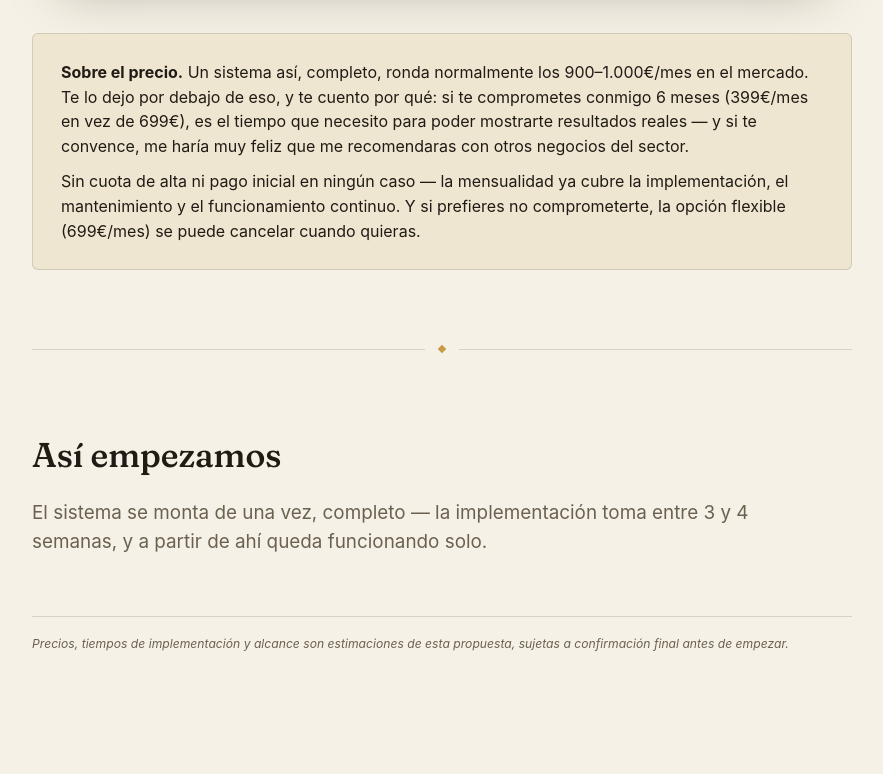
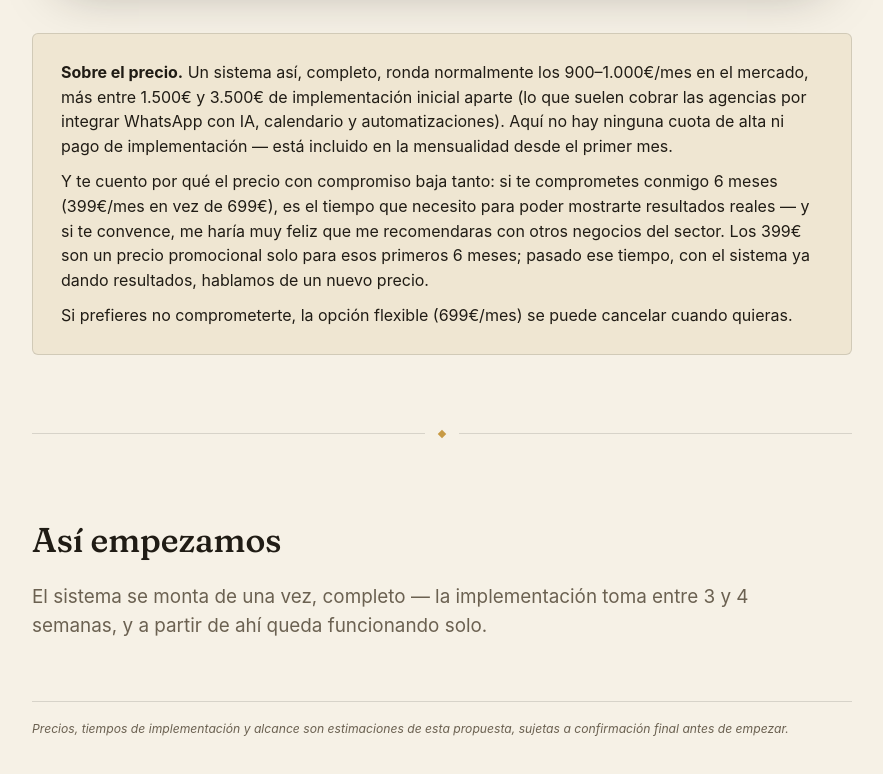
Before and after one commit to hepydn/trends-propuesta, a plain HTML site: page index.html in a window 1280 px wide. Shown: the part 2519-3293 px from the top of the page, without its empty margins (198-1081 px from the left). Drawn offline with Linux system fonts and the light colour scheme.

Commit message:
Añade precio de implementación de mercado (1.500-3.500€, verificado) y aclara que los 399€ son promocionales solo por 6 meses

```diff
--- a/index.html
+++ b/index.html
@@ -556,7 +556,7 @@
           </div>
           <div class="price-variant annual-variant">
             <div class="price">399 €<small>al mes</small></div>
-            <div class="setup-note">Mínimo 6 meses — el tiempo que necesito para mostrar resultados reales · gasto en Ads no incluido</div>
+            <div class="setup-note">Precio promocional durante 6 meses — después, nuevo precio a conversar · gasto en Ads no incluido</div>
           </div>
         </div>
         <div class="package-timeline">Implementación · 3–4 semanas</div>
@@ -567,8 +567,9 @@
 
   <section class="payment reveal">
     <div class="payment-note">
-      <p><strong>Sobre el precio.</strong> Un sistema así, completo, ronda normalmente los 900–1.000€/mes en el mercado. Te lo dejo por debajo de eso, y te cuento por qué: si te comprometes conmigo 6 meses (399€/mes en vez de 699€), es el tiempo que necesito para poder mostrarte resultados reales — y si te convence, me haría muy feliz que me recomendaras con otros negocios del sector.</p>
-      <p>Sin cuota de alta ni pago inicial en ningún caso — la mensualidad ya cubre la implementación, el mantenimiento y el funcionamiento continuo. Y si prefieres no comprometerte, la opción flexible (699€/mes) se puede cancelar cuando quieras.</p>
+      <p><strong>Sobre el precio.</strong> Un sistema así, completo, ronda normalmente los 900–1.000€/mes en el mercado, más entre 1.500€ y 3.500€ de implementación inicial aparte (lo que suelen cobrar las agencias por integrar WhatsApp con IA, calendario y automatizaciones). Aquí no hay ninguna cuota de alta ni pago de implementación — está incluido en la mensualidad desde el primer mes.</p>
+      <p>Y te cuento por qué el precio con compromiso baja tanto: si te comprometes conmigo 6 meses (399€/mes en vez de 699€), es el tiempo que necesito para poder mostrarte resultados reales — y si te convence, me haría muy feliz que me recomendaras con otros negocios del sector. Los 399€ son un precio promocional solo para esos primeros 6 meses; pasado ese tiempo, con el sistema ya dando resultados, hablamos de un nuevo precio.</p>
+      <p>Si prefieres no comprometerte, la opción flexible (699€/mes) se puede cancelar cuando quieras.</p>
     </div>
   </section>
 
```
